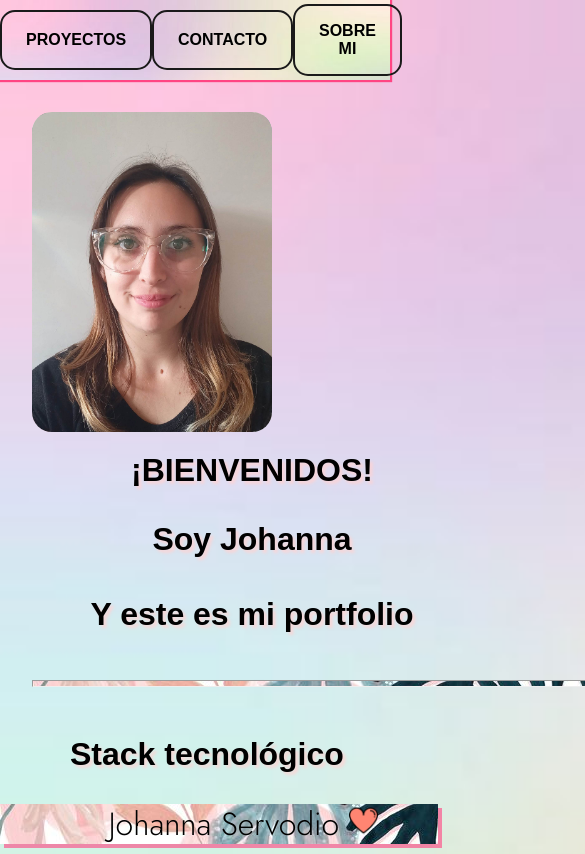
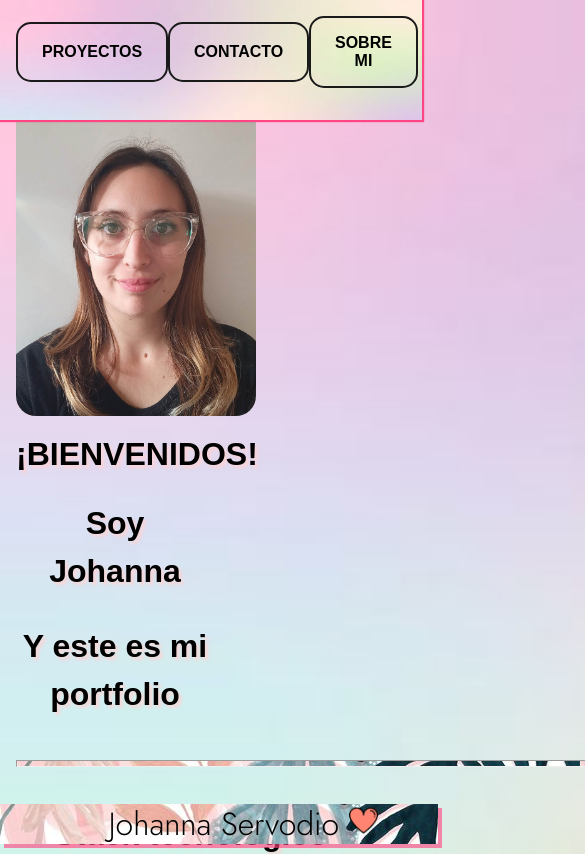
Before and after one commit to joha152/portfolio, a React (Vite) app: page / in a window 390 px wide. Shown: the top 854 px of the page, 585 px wide, since content can reach past the window. Built offline with nearby package versions, Linux system fonts and the light colour scheme; a web font is replaced by a local one.

Commit message:
estilosss

```diff
--- a/src/App.css
+++ b/src/App.css
@@ -28,14 +28,7 @@
 }
 
 @media screen and (max-width: 600px) {
-#root {
-  max-width: 600px;
+  #root {
+    padding: 1rem;
+  }
 }
-}
-.card {
-  padding: 2em;
-}
-
-.read-the-docs {
-  color: #888;
-}
--- a/src/componentes/navbar/navbar.module.css
+++ b/src/componentes/navbar/navbar.module.css
@@ -63,10 +63,15 @@
     transform: translateY(0);
    }
 
-   @media screen and (max-width: 600px){
-    .nav{
-        max-width: auto;
-        padding-left: 0;
+   @media screen and (max-width: 600px) {
+    .nav {
+        flex-direction: row;
+        height: auto;
+        padding: 1rem;
+    }
+
+    .button {
+        margin-bottom: 1rem;
     }
 
    }
--- a/src/index.css
+++ b/src/index.css
@@ -60,16 +60,8 @@ button:focus-visible {
 }
 
 @media screen and (max-width: 600px) {
-  :root {
-    background-image: url("./assets/imagenes/degrade.jpg");
-    background-size: cover;
-  }
-
-  a:hover {
-    color: #747bff;
-  }
-
-  button {
-    background-color: #f9f9f9;
+  body {
+    display: block;
+    text-align: center;
   }
 }
```
